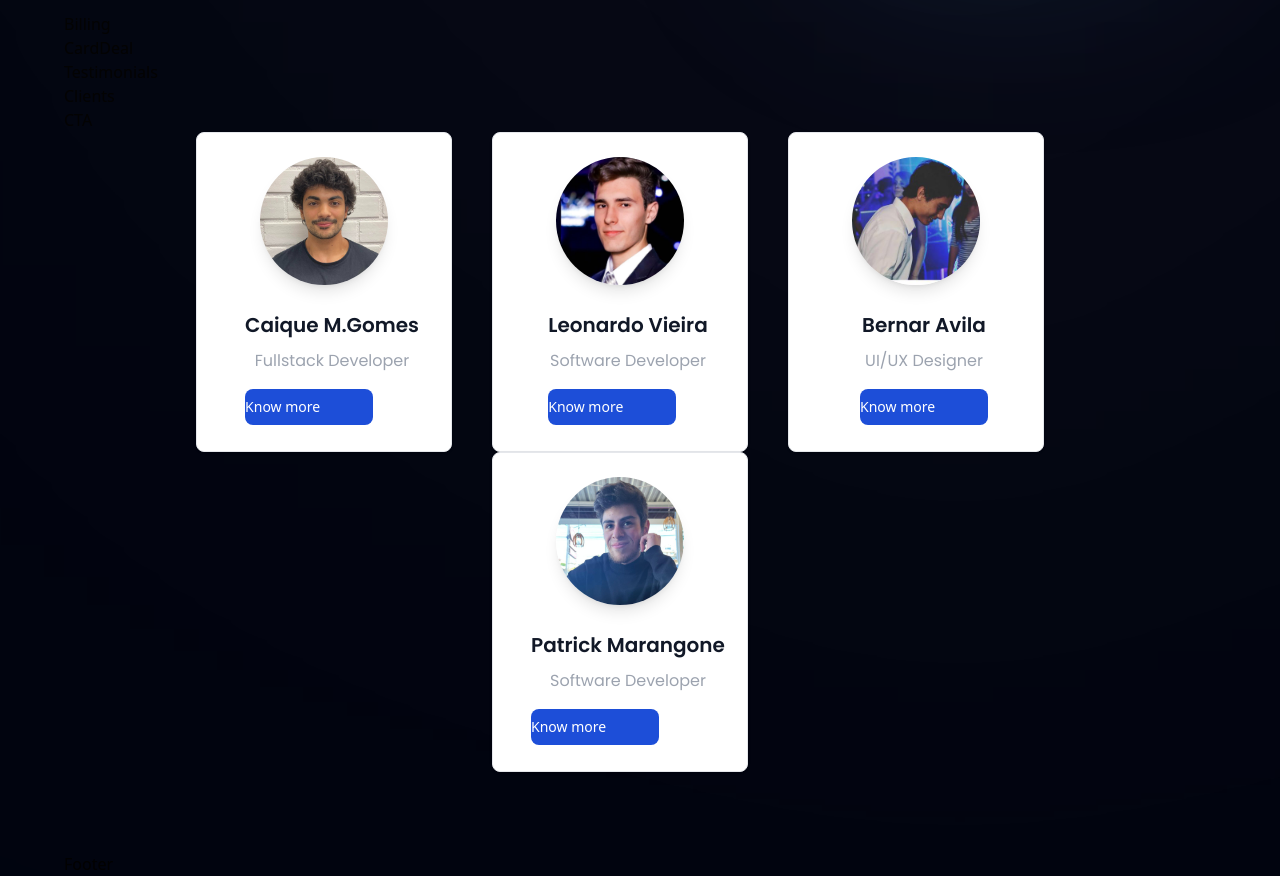
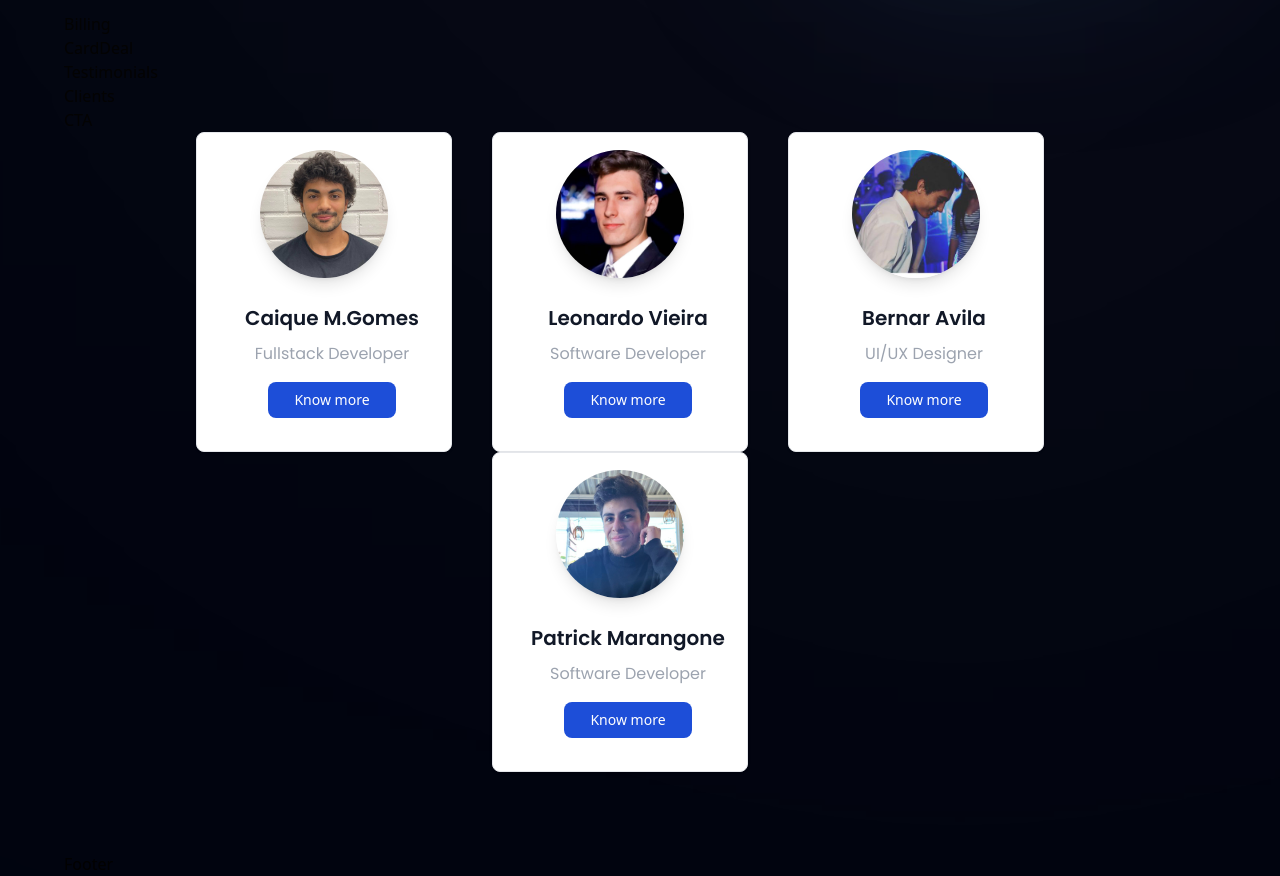
Before and after one commit to VortexMLTrading/Vortex_Front_End, a React (Vite) app in the folder vortex_front_end_test/: page / in a window 1280 px wide. Shown: the part 1560-2436 px from the top of the page. Built offline with nearby package versions, Linux system fonts and the light colour scheme.

Commit message:
Fix the center button and text problem inside the teamplayer card

```diff
--- a/vortex_front_end_test/src/components/TeamCard.jsx
+++ b/vortex_front_end_test/src/components/TeamCard.jsx
@@ -1,18 +1,19 @@
 
 const TeamCard = ({ name, title, img }) => (
 
-  <div className="flex flex-col items-center text-center pb-10 bg-white mr-10 w-[16rem] h-[20rem] max-w-sm bg-white border border-gray-200 rounded-lg shadow dark:bg-gray-800 dark:border-gray-700">
-    <img src={img} alt={name} className="w-[8rem] h-[8rem] rounded-full w-24 h-24  mt-6 mb-6 rounded-full shadow-lg" />
-    <div className="flex flex-col ml-4">
+  <div className="flex flex-col items-center justify-center pb-10 bg-white mr-10 w-[16rem] h-[20rem] max-w-sm bg-white border border-gray-200 rounded-lg shadow dark:bg-gray-800 dark:border-gray-700">
+  <img src={img} alt={name} className="w-[8rem] h-[8rem] rounded-full w-24 h-24 mt-6 mb-6 rounded-full shadow-lg" />
+  <div className="flex flex-col ml-4 items-center">
     <h4 className="font-poppins font-semibold text-gray-900 text-[20px] leading-[32px]">
       {name}
     </h4>
     <p className="font-poppins font-normal text-[16px] leading-[24px] text-gray-400 mt-2 mb-4">
       {title}
     </p>
-      <a href="#" class=" inline-flex py-2 text-sm text-center w-[8rem] font-medium text-white bg-blue-700 rounded-lg hover:bg-blue-800 focus:ring-4 focus:outline-none focus:ring-blue-300 dark:bg-blue-600 dark:hover:bg-blue-700 dark:focus:ring-blue-800">Know more</a>
+    <a href="#" className="inline-flex justify-center items-center py-2 text-sm w-[8rem] font-medium text-white bg-blue-700 rounded-lg hover:bg-blue-800 focus:ring-4 focus:outline-none focus:ring-blue-300 dark:bg-blue-600 dark:hover:bg-blue-700 dark:focus:ring-blue-800">Know more</a>
   </div>
 </div>
+
 )
 
 export default TeamCard;
```
Lines whose indentation alone changed are shown as unchanged.
